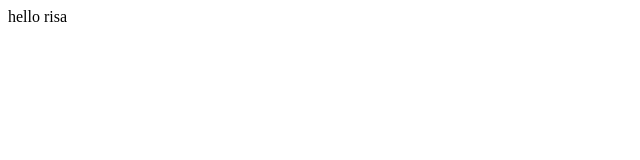
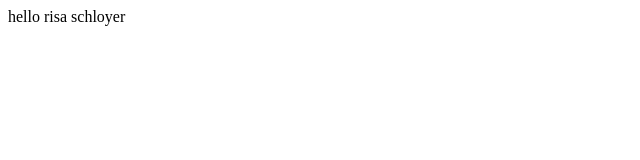
Before and after one commit to schloyerrisa/practicegithub, a plain HTML site: page index.html in a window 1280 px wide. Shown: the full height of the page, 0-640 px from the left. Drawn offline with Linux system fonts and the light colour scheme.

Commit message:
hello risa schloyer

```diff
--- a/index.html
+++ b/index.html
@@ -1 +1 @@
-<p>hello risa</p>
+<p>hello risa schloyer</p>
```
